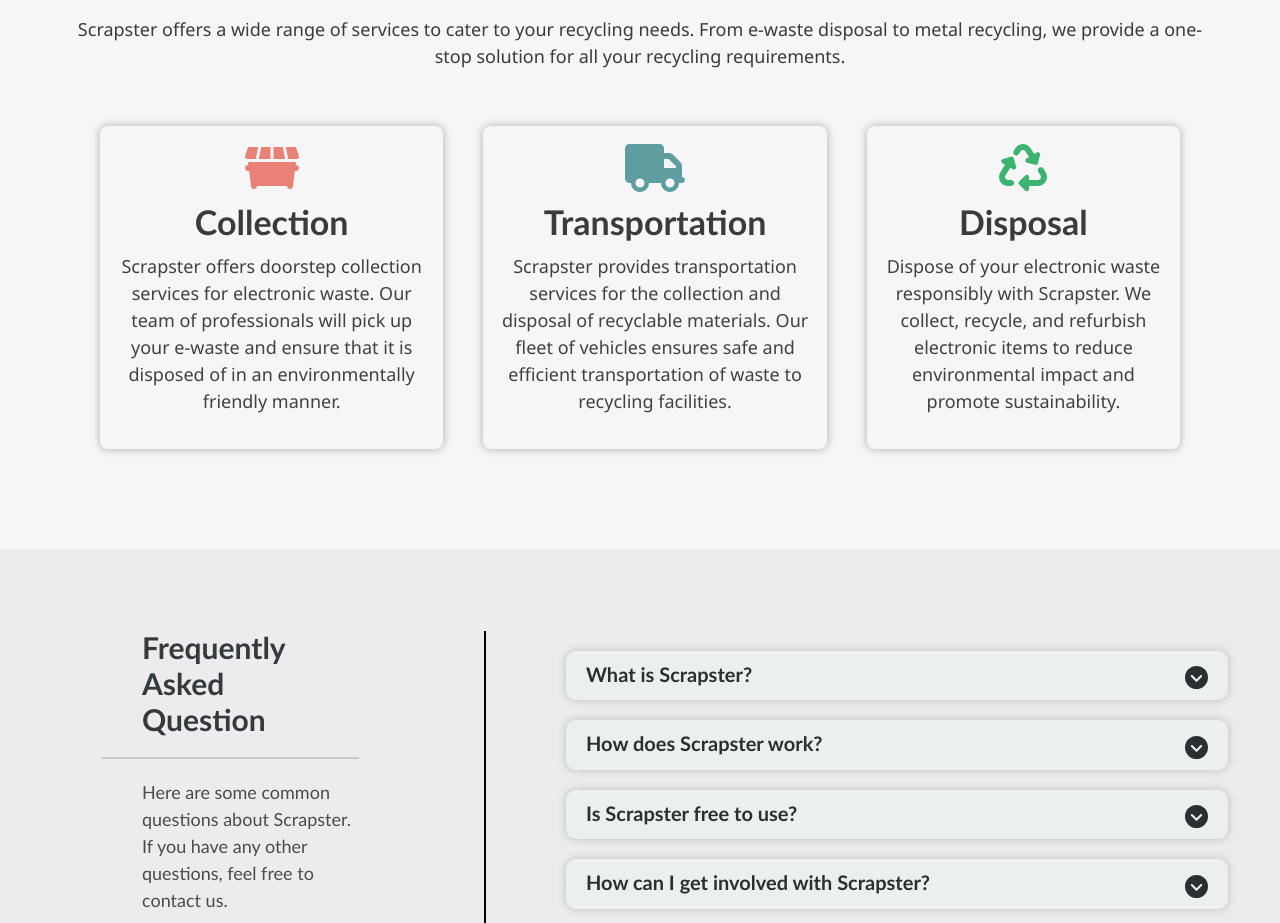
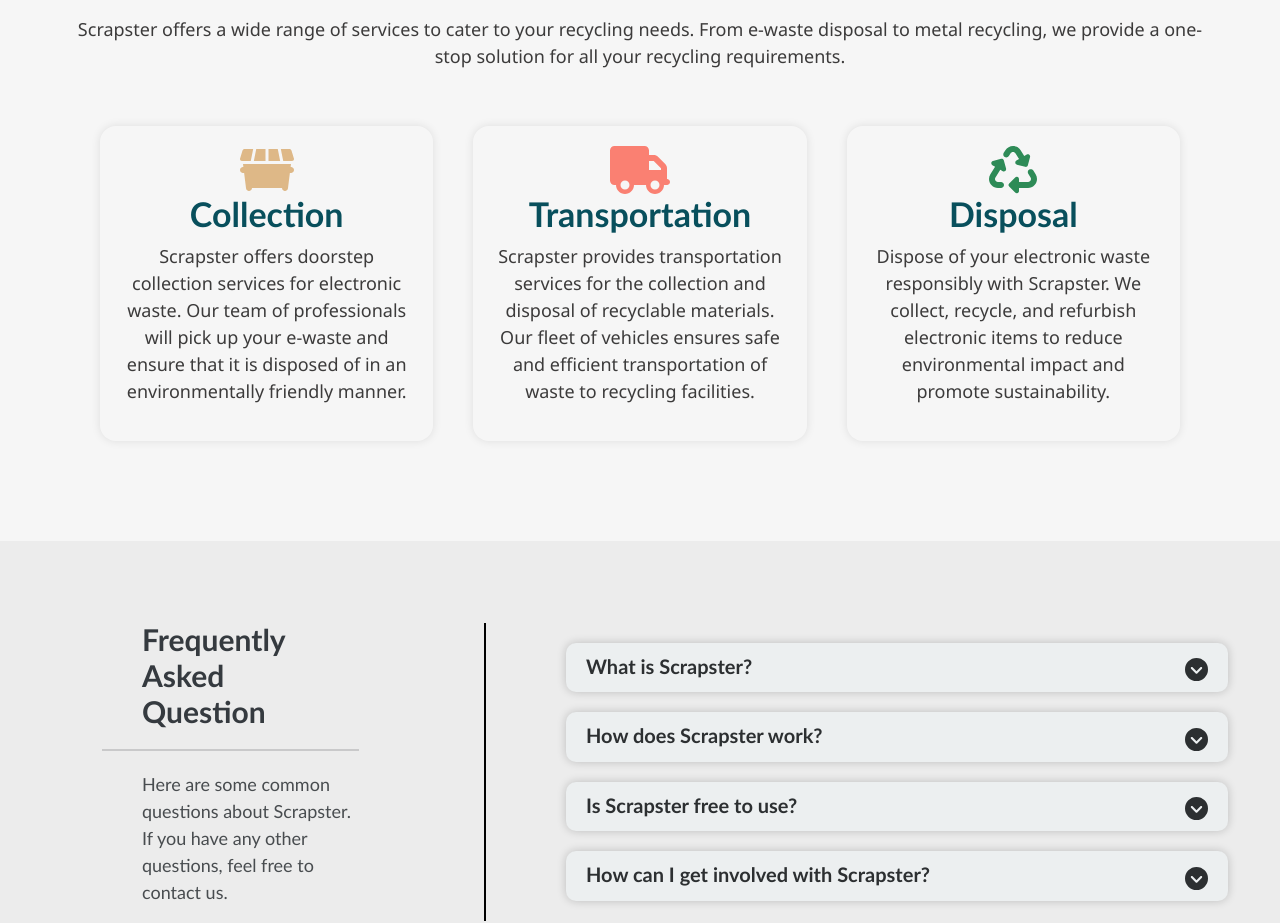
Before and after one commit to Shivam0802/Scrapster, a React (Vite) app in the folder Frontend/: page / in a window 1280 px wide. Shown: the part 2064-2987 px from the top of the page. Built offline with nearby package versions, Linux system fonts and the light colour scheme.

Commit message:
Updated version

```diff
--- a/Frontend/src/components/HomepageComponent/ServiceProvide/ServiceProvide.css
+++ b/Frontend/src/components/HomepageComponent/ServiceProvide/ServiceProvide.css
@@ -3,6 +3,52 @@
     flex-direction: column;
     padding: 60px;
     background-color: #f6f6f6;
+}
+
+.service-image{
+    display: flex;
+    justify-content: center;
+    align-items: center;
+    margin: 20px;
+}
+
+.service-image-left{
+    width: 80%;
+    display: flex;
+    flex-direction: column;
+    justify-content: center;
+    align-items: center;
+    margin: 20px;
+    padding: 20px;
+    border-radius: 1rem;
+    animation: slide-up 1s ease;
+    box-shadow: 0 0 10px rgba(0, 0, 0, 0.1);
+}
+
+.service-image-right{
+    width: 80%;
+    display: flex;
+    flex-direction: column;
+    justify-content: center;
+    align-items: center;
+    margin: 20px;
+    padding: 20px;
+    border-radius: 1rem;
+    animation: slide-up 1s ease;
+    box-shadow: 0 0 10px rgba(0, 0, 0, 0.1);
+}
+
+.service-image-middle{
+    width: 80%;
+    display: flex;
+    flex-direction: column;
+    justify-content: center;
+    align-items: center;
+    margin: 20px;
+    padding: 20px;
+    border-radius: 1rem;
+    animation: slide-up 1s ease;
+    box-shadow: 0 0 10px rgba(0, 0, 0, 0.1);
 }
 
 @keyframes slide-up {
@@ -50,64 +96,3 @@
     text-align: center;
     font-family:'Segoe UI', Tahoma, Geneva, Verdana, sans-serif;
 }
-
-.service-image{
-    display: flex;
-    justify-content: center;
-    align-items: center;
-    margin: 20px;
-}
-
-.service-image h2{
-    margin: 10px;
-    text-align: center;
-    color: #3c3b3b;
-}
-
-.service-image h2:hover{
-    color:rgb(212, 164, 121);
-}
-
-.service-image p{
-    font-size: 18px;
-    color: #424141;
-    text-align: center;
-    font-family:'Segoe UI', Tahoma, Geneva, Verdana, sans-serif;
-}
-
-.service-image-left{
-    display: flex;
-    flex-direction: column;
-    justify-content: center;
-    align-items: center;
-    color:rgb(233, 129, 118);
-    margin: 20px;
-    padding: 18px;
-    border-radius: 8px;
-    box-shadow: 0 0 10px 0 rgba(0, 0, 0, 0.3);
-}
-
-.service-image-middle{
-    display: flex;
-    flex-direction: column;
-    justify-content: center;
-    align-items: center;
-    color: cadetblue;
-    margin: 20px;
-    padding: 18px;
-    border-radius: 8px;
-    box-shadow: 0 0 10px 0 rgba(0, 0, 0, 0.3);
-
-}
-
-.service-image-right{
-    display: flex;
-    flex-direction: column;
-    justify-content: center;
-    align-items: center;
-    color:mediumseagreen;
-    margin: 20px;
-    padding: 18px;
-    border-radius: 8px;
-    box-shadow: 0 0 10px 0 rgba(0, 0, 0, 0.3);
-}
--- a/Frontend/src/components/HomepageComponent/ServiceProvide/ServiceProvide.jsx
+++ b/Frontend/src/components/HomepageComponent/ServiceProvide/ServiceProvide.jsx
@@ -19,21 +19,21 @@
             </div>
             <div className='service-image'>
                 <div className='service-image-left'>
-                    <FontAwesomeIcon icon={faDumpster} size='3x' />
+                    <FontAwesomeIcon icon={faDumpster} size='3x' style={{color:"burlywood"}} />
                     <Link to="/services"><h2>Collection</h2></Link>
                     <p>
                         Scrapster offers doorstep collection services for electronic waste. Our team of professionals will pick up your e-waste and ensure that it is disposed of in an environmentally friendly manner.
                     </p>
                 </div>
                 <div className='service-image-middle'>
-                    <FontAwesomeIcon icon={faTruck} size='3x' />
+                    <FontAwesomeIcon icon={faTruck} size='3x' style={{color:"salmon"}} />
                     <Link to="/services"><h2>Transportation</h2></Link>
                     <p>
                         Scrapster provides transportation services for the collection and disposal of recyclable materials. Our fleet of vehicles ensures safe and efficient transportation of waste to recycling facilities.
                     </p>
                 </div>
                 <div className='service-image-right'>
-                    <FontAwesomeIcon icon={faRecycle} size='3x' />
+                    <FontAwesomeIcon icon={faRecycle} size='3x' style={{color:"seagreen"}} />
                     <Link to="/services"><h2>Disposal</h2></Link>
                     <p>
                         Dispose of your electronic waste responsibly with Scrapster. We collect, recycle, and refurbish electronic items to reduce environmental impact and promote sustainability.
--- a/Frontend/src/components/Pages/ServicePage/Services.jsx
+++ b/Frontend/src/components/Pages/ServicePage/Services.jsx
@@ -13,7 +13,7 @@
 
     function handleService() {
         if (localStorage.getItem('token') !== null) {
-            window.location.href = '/customer';
+            window.location.href = '/ticket';
         } else {
             window.location.href = '/login';
         }
--- a/Frontend/src/components/Pages/page.css
+++ b/Frontend/src/components/Pages/page.css
@@ -15,6 +15,8 @@
     height: 100%;
     overflow: hidden;
 }
+
+
 
 .home{
     display: flex;
--- a/Frontend/src/components/dashboard/Modals/TicketGeneration.jsx
+++ b/Frontend/src/components/dashboard/Modals/TicketGeneration.jsx
@@ -8,6 +8,7 @@
 import Dropdown from 'react-bootstrap/Dropdown';
 import { useState } from "react";
 import './TicketGeneration.css';
+import toast from "react-hot-toast";
 
 function TicketGeneration() {
 
@@ -59,6 +60,7 @@
   };
 
   const handleSubmit = (e) => {
+    handleValidation();
     e.preventDefault();
     let conn = new XMLHttpRequest();
         conn.open("POST", "http://localhost:3000/ticket/createTicket", true);
@@ -68,15 +70,26 @@
             console.log(this.status);
           if (this.status === 200) {
             console.log(this.responseText);
-            window.location.href = "/customer";
+            window.location.href = "/";
           }
           else{
-            // toast.error("Error");
+            toast.error("Error in creating ticket!");
           }
         };
-
   };
 
+  const handleCancel = (e) => {
+    e.preventDefault();
+    window.location.href = "/";
+  };
+
+  const handleValidation = () => {
+    if (formData.name === '' || formData.email === '' || formData.phone === '' || formData.devices.length === 0 || formData.images.length === 0) {
+      toast.error("Please fill all the fields!");
+      return false;
+    }
+    return true;
+  };
 
   return (
     <>
@@ -84,9 +97,9 @@
      <div className="ticket-container">
 
           <Modal.Dialog>
-              <Modal.Header style={{justifyContent:'center'}} closeButton>
+              <Modal.Header style={{justifyContent:'center'}}>
 
-                <Modal.Title >Create Ticket</Modal.Title>
+                <Modal.Title>Create Ticket</Modal.Title>
 
               </Modal.Header>
 
@@ -96,13 +109,13 @@
           <Col>
           <Form.Group className="mb-3" controlId="formGroupEmail">
             <Form.Label>Name</Form.Label>
-            <Form.Control type="text" name="name" onChange={handleChange} placeholder="Name" />
+            <Form.Control type="text" name="name" onChange={handleChange} placeholder="Name" required  />
           </Form.Group>
           </Col>
           <Col>
           <Form.Group className="mb-3" controlId="formGroupEmail">
             <Form.Label>Phone</Form.Label>
-            <Form.Control type="text" name="phone" onChange={handleChange} placeholder="Phone" />
+            <Form.Control type="text" name="phone" onChange={handleChange} placeholder="Phone" required/>
           </Form.Group>
             </Col>
           </Row>
@@ -110,7 +123,7 @@
             <Col>
             <Form.Group className="mb-4" controlId="formGroupEmail" style={{width:'430px'}}>
             <Form.Label>Email</Form.Label>
-            <Form.Control type="email" name="email" onChange={handleChange} placeholder="Email" />
+            <Form.Control type="email" name="email" onChange={handleChange} placeholder="Email" required />
             </Form.Group>
             </Col>
           </Row>
@@ -149,17 +162,9 @@
           <Col>
           <Form.Group className="mb-3" controlId="formGroupEmail" style={{width:'420px'}}>
           <Form.Label>Upload Images</Form.Label>
-          <Form.Control type="file" name="images" onChange={handleChange} multiple/>
+          <Form.Control type="file" name="images" onChange={handleChange} multiple required/>
           </Form.Group>
           </Col>
-          </Row>
-          <Row>
-            <Col>
-            <Form.Group className="mb-3" controlId="formGroupEmail" style={{width:'420px'}}>
-            <Form.Label>Comments</Form.Label>
-            <Form.Control type="text" name="comments" onChange={handleChange} placeholder="Any Comments" />
-            </Form.Group>
-            </Col>
           </Row>
           </Container>
               </Modal.Body>
@@ -167,8 +172,8 @@
 
               <Modal.Footer>
                 <div className="ticket-button">
-                <Button variant="secondary" className="btn-ticket-cancel" >Cancel</Button>
-                <Button variant="primary" onClick={handleSubmit} className="btn-ticket-submit">Submit</Button>
+                <Button variant="secondary" className="btn-ticket-cancel" onClick={handleCancel} >Cancel</Button>
+                <Button variant="primary" onClick={handleSubmit}  className="btn-ticket-submit">Submit</Button>
                 </div>
               </Modal.Footer>
             </Modal.Dialog>
```
